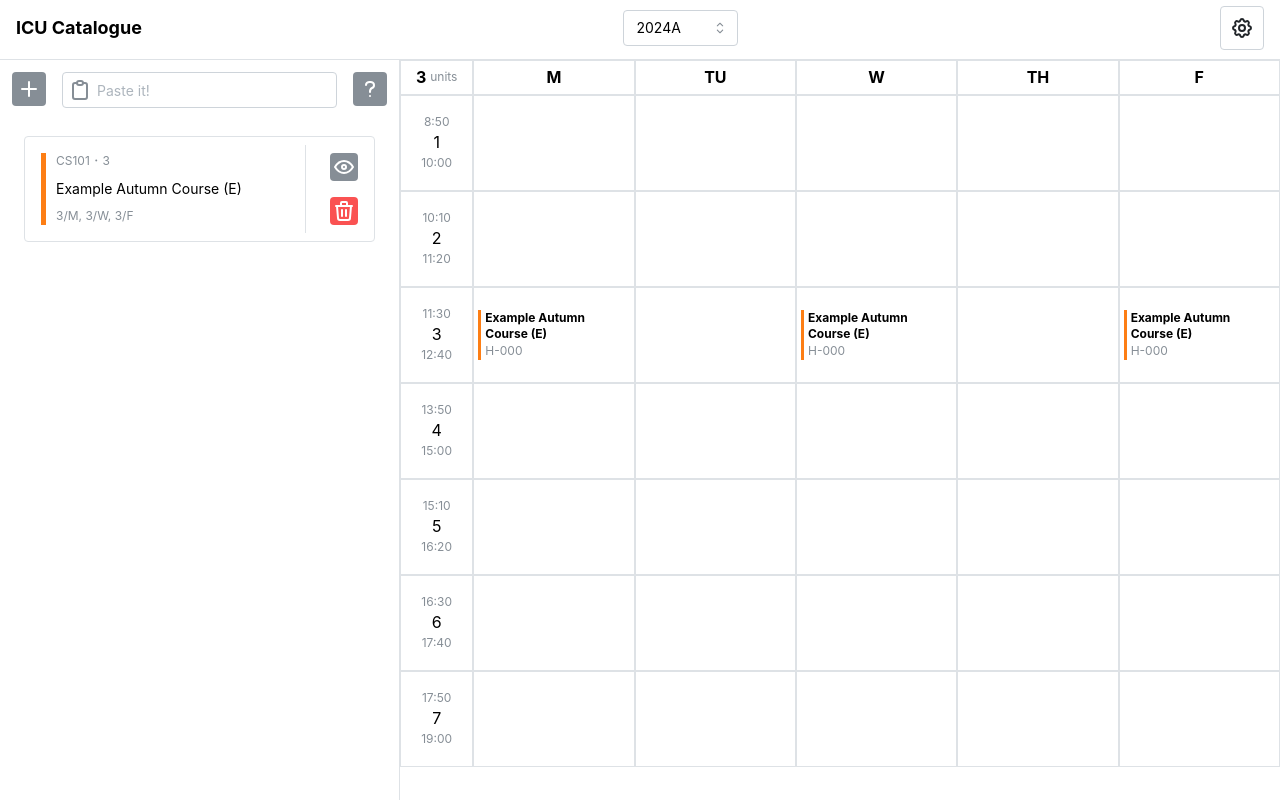
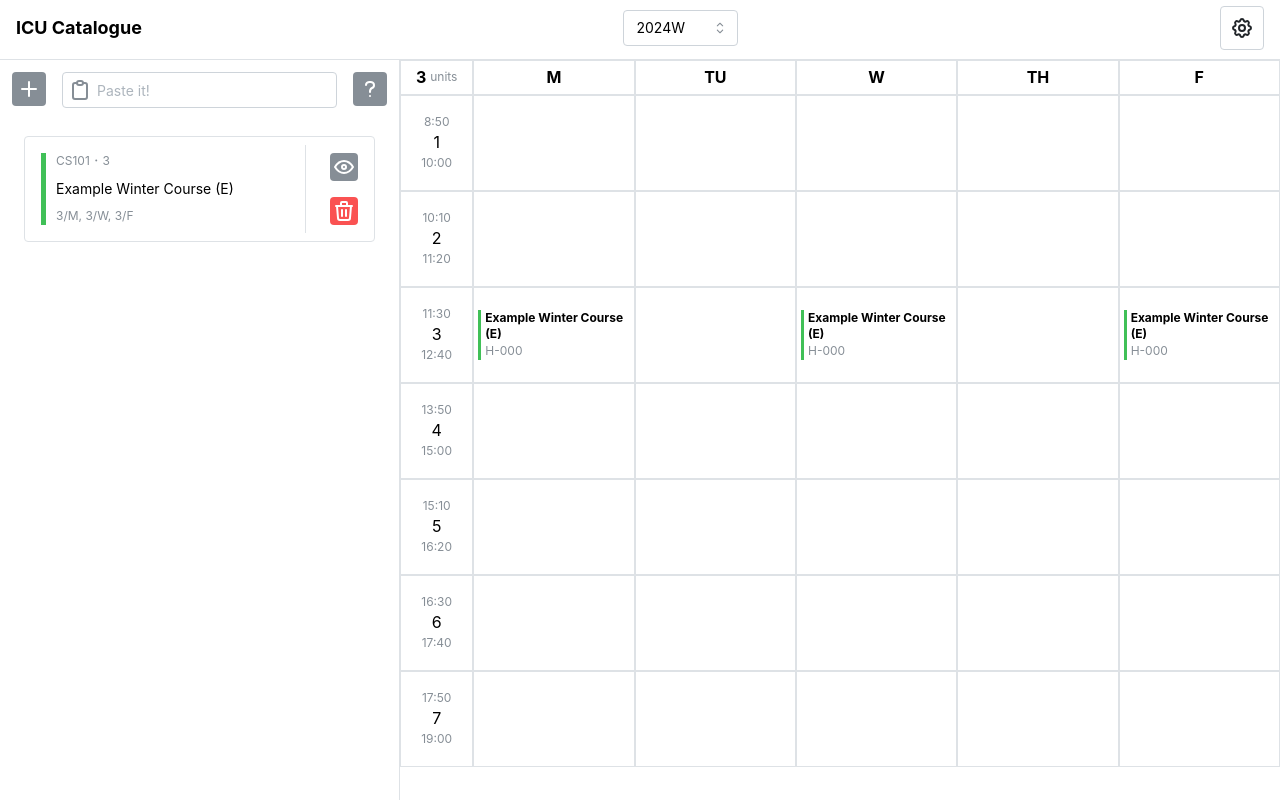
Before and after one commit to ItsukiKigoshi/icu-catalogue, a Next.js app: page / in a window 1280 px wide. Built offline with nearby package versions, Linux system fonts and the light colour scheme.

Commit message:
update for 2024w

```diff
--- a/src/app/page.tsx
+++ b/src/app/page.tsx
@@ -87,7 +87,7 @@ export default function Page() {
       ],
     },
   ];
-  const [selectedTermValue, setSelectedTermValue] = useState("2024Autumn");
+  const [selectedTermValue, setSelectedTermValue] = useState("2024Winter");
   const selectedTerm: Term | undefined = terms
     .map((term) => term.items)
     .flat()
```
